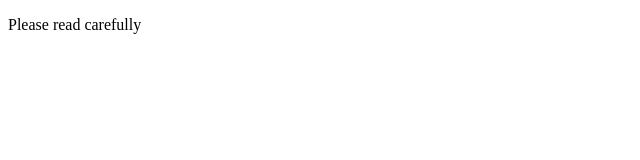
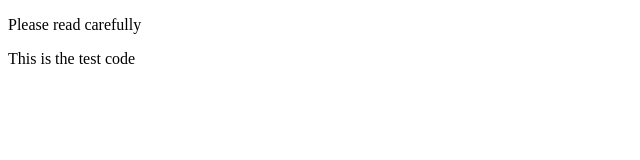
Before and after one commit to Akaki91/House-renovation-website, a plain HTML site: page index.html in a window 1280 px wide. Shown: the whole page, without its empty margins (0-640 px from the left). Drawn offline with Linux system fonts and the light colour scheme.

Commit message:
Update index.html

```diff
--- a/index.html
+++ b/index.html
@@ -12,5 +12,8 @@
         Please read carefully
     </p>
 
+    <p> This is the test code
+    </p>
+
 </body>
 </html>
```
